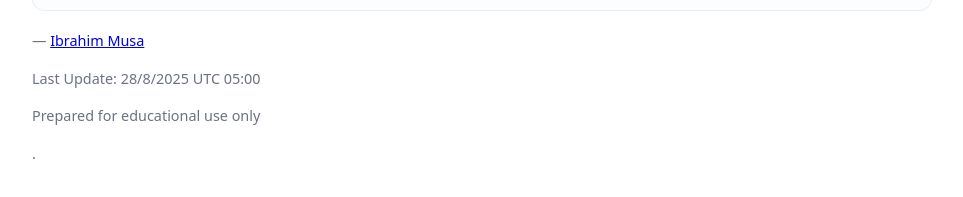
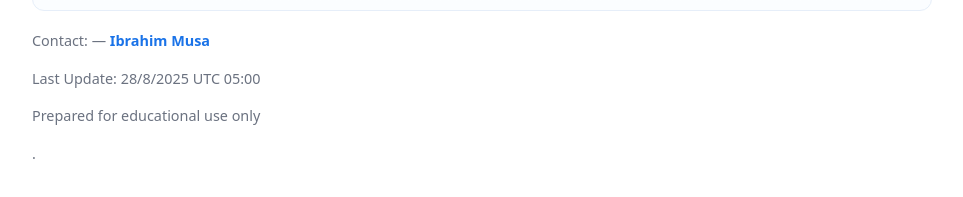
Before and after one commit to Ibrahimmusai/Deep-issues, a plain HTML site: page index.html in a window 1280 px wide. Shown: the part 6954-7151 px from the top of the page, without its empty margins (158-1121 px from the left). Drawn offline with Linux system fonts and the light colour scheme.

Commit message:
Update contact information in footer

```diff
--- a/index.html
+++ b/index.html
@@ -214,7 +214,13 @@
     </article>
 
     <footer>
-     <p>— <a href="mailto:ibmu4455@gmail.com">Ibrahim Musa</a>
+<p>
+  Contact: —
+  <a href="mailto:ibmu4455@gmail.com?subject=Contributing%20to%20the%20page%20—%20Deep%20Issues&body=Hello%20Ibrahim%2C%0D%0A%0D%0AI%E2%80%99d%20like%20to%20contribute%20to%20your%20Deep%20Issues%20page.%20Please%20let%20me%20know%20how%20I%20can%20help.%0D%0A%0D%0ABest%20regards%2C%0D%0A[Your%20Name]"
+     style="color:#1a73e8; text-decoration:none; font-weight:bold;">
+     Ibrahim Musa
+  </a>
+</p>
        <p>Last Update: 28/8/2025 UTC 05:00</p>
       <p>Prepared for educational use only</p>.</footer>
   </main>
```
